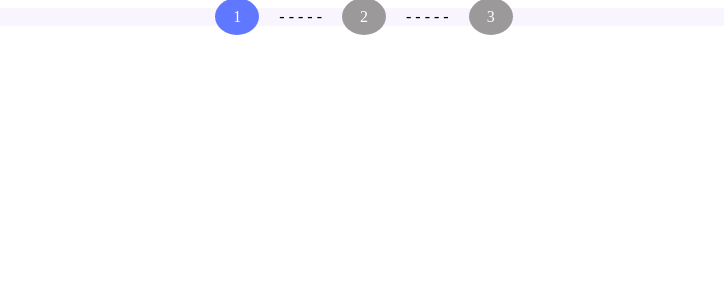
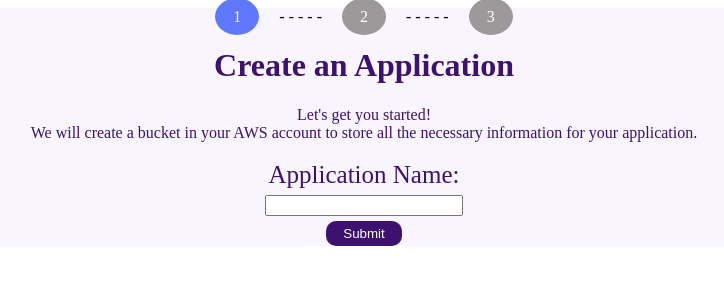
Before and after one commit to try-cascade/cascade-gui, a Next.js app: page /welcome in a window 1280 px wide. Shown: the top 300 px of the page, without its empty margins (276-1000 px from the left). Built offline with nearby package versions, Linux system fonts and the light colour scheme.

Commit message:
adjusted space between progress bar and main content

```diff
--- a/styles/Setup.module.css
+++ b/styles/Setup.module.css
@@ -1,7 +1,7 @@
 .mainContent {
   display: grid;
   justify-items: center;
-  margin-top: -30%;
+  align-self: start;
 }
 
 .h1, .p {
```
